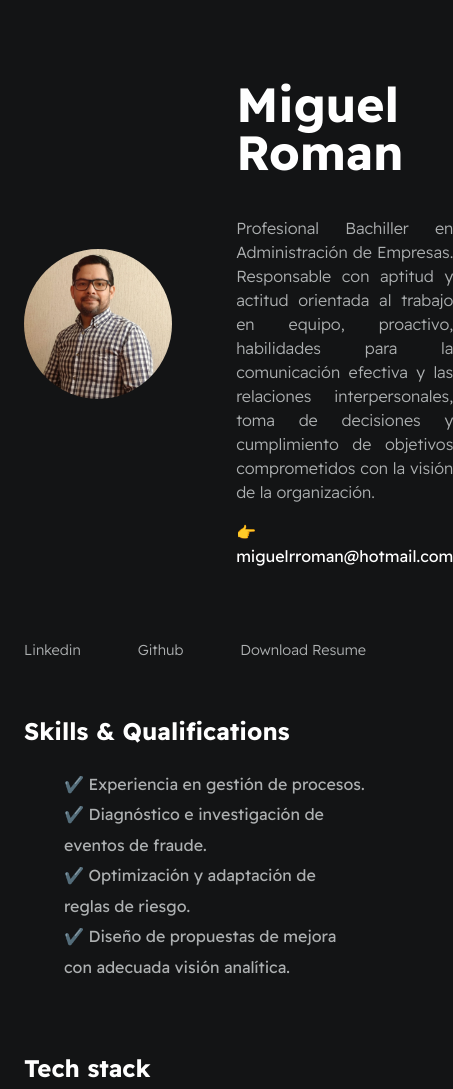
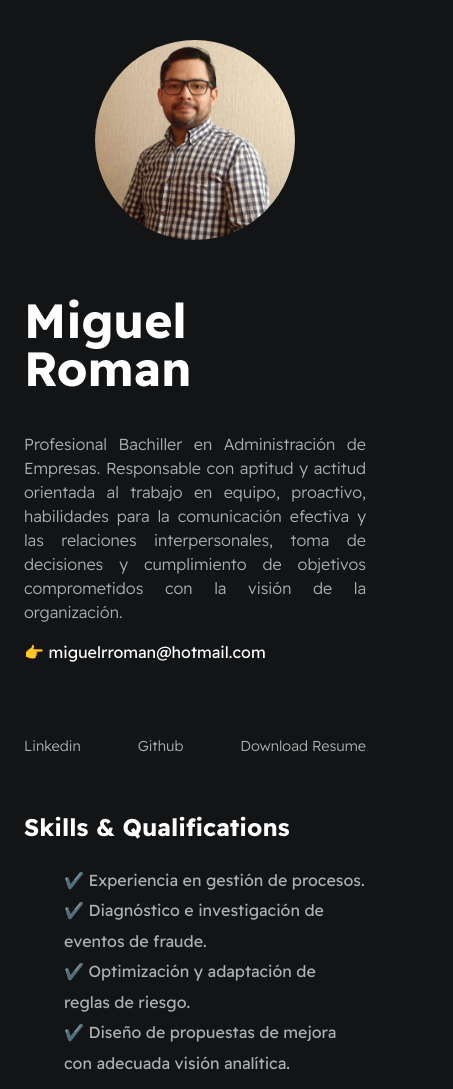
Before and after one commit to MiguelRomanR/-CV_Resume_MRR, a plain HTML site: page index.html in a window 390 px wide. Shown: the top 1089 px of the page, 453 px wide, since content can reach past the window. Drawn offline with Linux system fonts and the light colour scheme.

Commit message:
Se actualiza el CSS del resume

```diff
--- a/styles/main.css
+++ b/styles/main.css
@@ -154,3 +154,31 @@ a {
     background-color: var(--mainBorderColor);
     height: 1px;
 }
+
+@media(max-width:600px) {
+
+    .section--page {
+        padding-top: 1em;
+        padding-bottom: 1em;
+    }
+
+    #wrapper--hero {
+        flex-direction: column;
+    }
+
+    #wrapper--hero {
+        display: flex;
+        align-items: center;
+        gap: 1em;
+    }
+
+    #profile-pic {
+        width: 200px;
+        height: 200px;
+    }
+
+    .card--work-history {
+        border-left: none;
+        padding-left: 0;
+    }
+}
```
